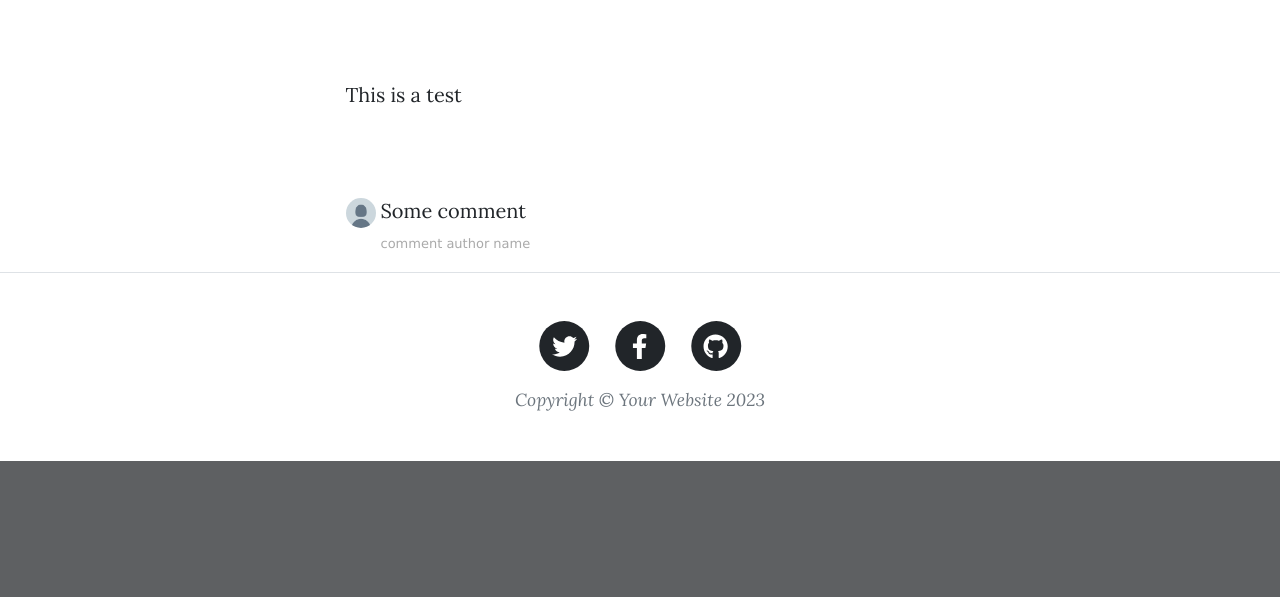
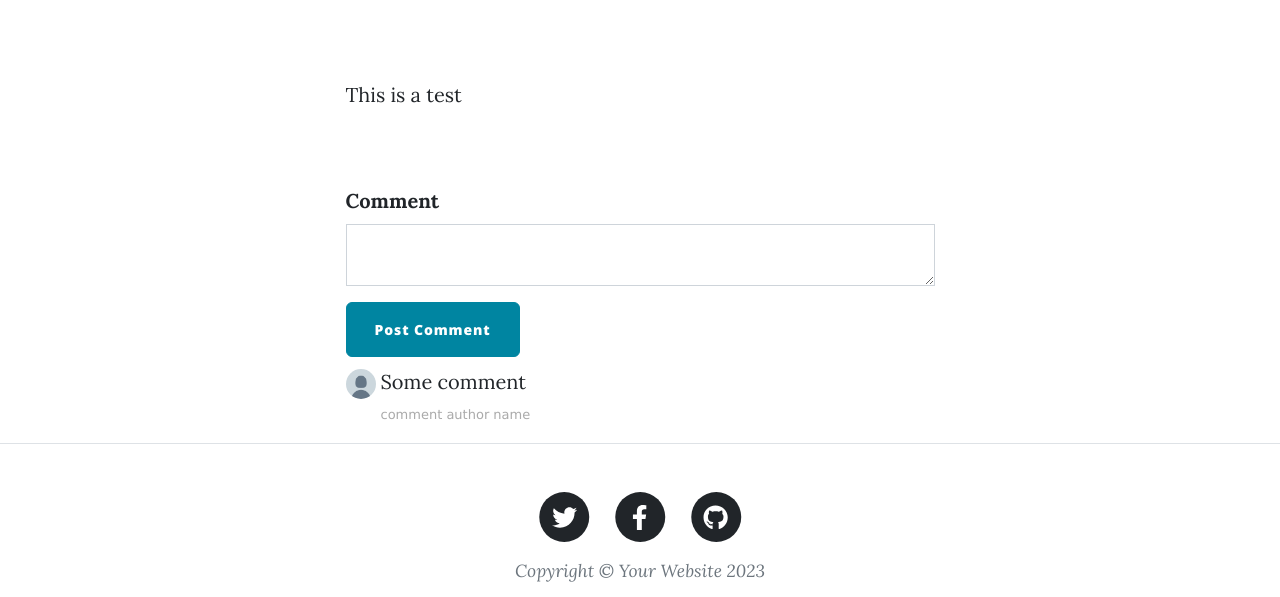
Before and after one commit to ksg-dev/blog-with-users, a Flask app: page /post/1 in a window 1280 px wide. Shown: the part 566-1163 px from the top of the page. Before the commit the page ends 1027 px from the top, so only its background shows below. Run offline with Flask 3, Linux system fonts and the light colour scheme; data comes from the database, SQL or seed files in the repository; some libraries are stand-ins or nearby versions.

Commit message:
add comment form

```diff
--- a/forms.py
+++ b/forms.py
@@ -39,3 +39,6 @@ class LoginForm(FlaskForm):
     submit = SubmitField("Log In")
 
 # TODO: Create a CommentForm so users can leave comments below posts
+class CommentForm(FlaskForm):
+    comment = CKEditorField('Comment')
+    submit = SubmitField("Post Comment")
--- a/main.py
+++ b/main.py
@@ -11,7 +11,7 @@ from functools import wraps
 from werkzeug.security import generate_password_hash, check_password_hash
 from typing import List
 # Import your forms from the forms.py
-from forms import CreatePostForm, RegisterForm, LoginForm
+from forms import CreatePostForm, RegisterForm, LoginForm, CommentForm
 
 
 '''
@@ -172,8 +172,9 @@ def get_all_posts():
 # TODO: Allow logged-in users to comment on posts
 @app.route("/post/<int:post_id>")
 def show_post(post_id):
+    form = CommentForm()
     requested_post = db.get_or_404(BlogPost, post_id)
-    return render_template("post.html", post=requested_post)
+    return render_template("post.html", post=requested_post, form=form)
 
 
 # Use a decorator so only an admin user can create a new post
--- a/templates/post.html
+++ b/templates/post.html
@@ -1,4 +1,6 @@
 {% include "header.html" %}
+{% from 'bootstrap5/form.html' import render_form %}
+
 
 <!-- Page Header-->
 <header class="masthead" style="background-image: url('{{post.img_url}}')">
@@ -39,6 +41,10 @@
         <!-- Comments Area -->
         <!-- TODO: Add a CKEditor for commenting below -->
         <div class="comment">
+        {{ ckeditor.load(pkg_type="full") }}
+        {{ ckeditor.config(name='comment') }}
+
+        {{ render_form(form, novalidate=True) }}
           <!-- TODO: Show all the comments on a post -->
           <ul class="commentList">
             <li>
```
